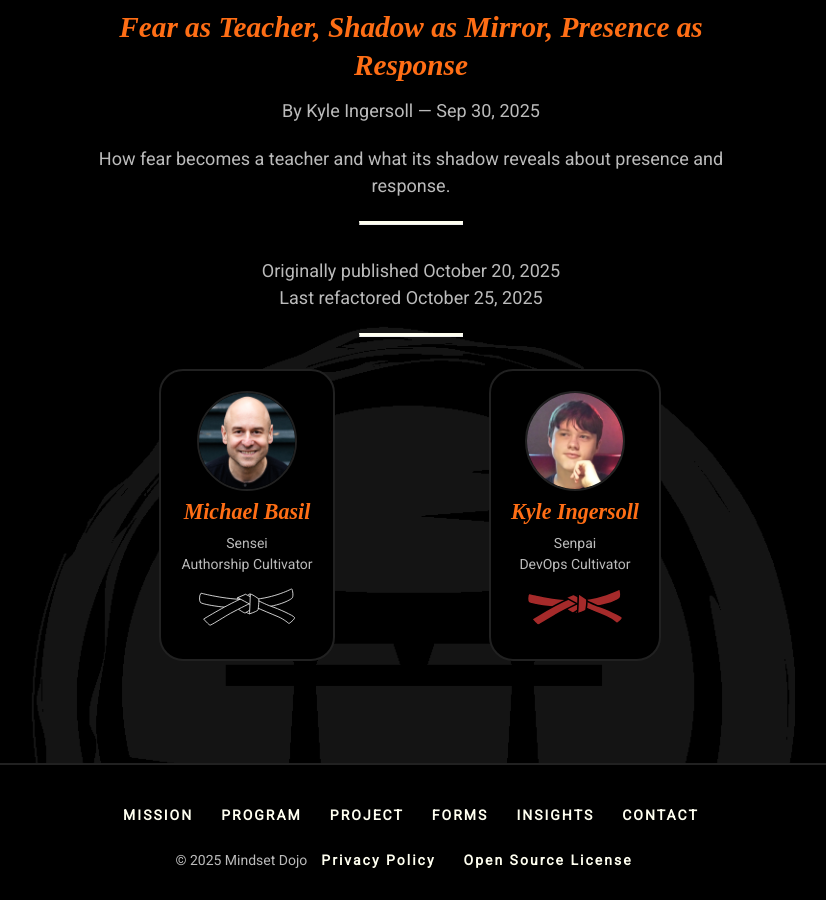
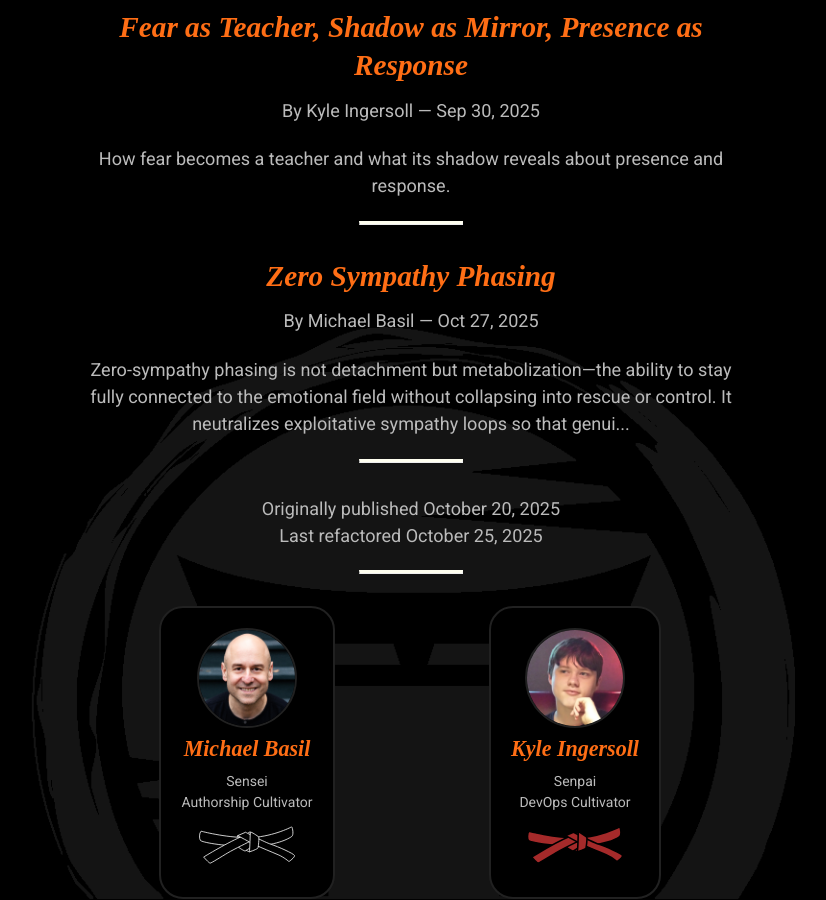
Before and after one commit to mindset-dojo/mindset-dojo.github.io, a Jekyll site: the page built from _forms/three-question-reflection.md, in a window 1280 px wide and 900 px high, scrolled down 1454 px. Shown: the whole window, without its empty margins (229-1055 px from the left). Built offline with Jekyll 4.4.1, drawn with Linux system fonts in a browser that asks for light colours; some web fonts are replaced; some of the changed lines change nothing that is shown.

Commit message:
feat: zero sympathy phasing article

```diff
--- a/_data/sections/program.yaml
+++ b/_data/sections/program.yaml
@@ -164,6 +164,8 @@
               url: /insights/attention-portfolio-intelligence
             - label: "Immunity from Emotional Exploitation"
               url: /insights/immunity-from-emotional-exploitation/
+            - label: "Zero Sympathy Phasing"
+              url: /insights/zero-sympathy-phasing/
             - label: 30 minute Zazen with Chosei Zen Virtual Dojo
               url: https://www.choseizen.org/virtual-dojo
             - label: Cultivating a Threshold-Based Authorship Network
--- /dev/null
+++ b/_insights/2025-10-27-zero-sympathy-phasing.md
@@ -0,0 +1,43 @@
+---
+layout: insight
+title: Zero Sympathy Phasing
+title_mark: Zero Sympathy
+published_date: 2025-10-27
+refactored_date: 2025-10-27
+authors:
+  - michael-basil
+forms:
+  - dojo
+  - circle
+  - mat
+  - three-question-reflection
+  - integration-under-fire
+principles:
+  - relax
+  - center
+  - meet
+  - resonate
+excerpt: >
+  Zero-sympathy phasing is not detachment but metabolization—the ability to stay
+  fully connected to the emotional field without collapsing into rescue or control.
+  It neutralizes exploitative sympathy loops so that genuine, balanced empathy
+  can return.
+---
+
+*(The family system—making corporate politics look hilariously simple and entertaining by comparison, except when job cuts remind us it isn’t a collaborative game.)*
+
+Well-timed, well-intentioned **zero-sympathy phasing** isn’t detachment; it’s metabolization. It’s the capacity to stay fully connected to the emotional field—relationally and conversationally—without collapsing into rescue or control. This phase neutralizes a subtle but potent form of emotional exploitation: the **collaborator exploit**—the *selfish sympathy ploy.*
+
+Here’s how it works. When **attention is withheld**, a **request for sympathy** appears—a one-way emotional pull disguised as healthy vulnerability. It sounds cooperative: “I’m struggling; please care for me.” But beneath it, the person making the pull rarely answers anyone else’s. They deserve attention but offer none. It’s emotional commerce that only flows one direction.
+
+For people high in **Collaborator energy** *(FEBI™ — energy balance)*, this pattern is especially magnetic. Their strength is connection, but when the field thins, they *feel* the scarcity of relationship most acutely. The pull request exploits that lack. It hooks their instinct to bridge and repair, turning genuine empathy into emotional labor. They participate in creating the very vacuum that drains them. It’s the same dynamic leveraged in advertising, politics, and social media—human connection used as bait.
+
+If the one making the pull is also building **emotional dependence** or **centralizing emotion through themselves**, the gravity intensifies. The relationship starts to orbit around their need. This black-hole effect can absorb enormous emotional mass. Yet even black holes **phase out**—their energy eventually radiates, their dominance dissolves. Zero-sympathy phasing hastens that process.
+
+By withholding automatic sympathy while staying fully attuned, **the system reconditions.** The one making the pull begins to self-soothe instead of self-victimize. As their nervous system stabilizes, they need fewer rescues and become more available to others. Reciprocity returns; connection balances.
+
+Zero-sympathy phasing is the **pause that restores ecology** to the relational pond. It’s the metabolic reset through which false empathy drains away and the water clears. From there, compassion returns—healthy, balanced, mutual, genuine.
+
+> **Zero-sympathy phasing:** staying fully connected and fully centered until the emotional ecosystem learns to breathe on its own.
+
+⛩️🌿
```
